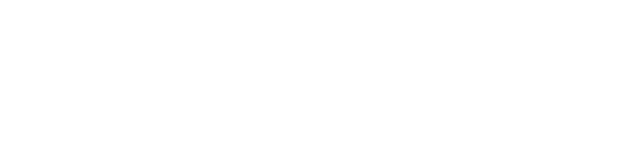
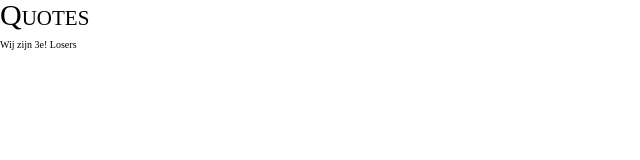
Before and after one commit to StijnHellem/scrum, a website built with webpack: page src/index.html in a window 1280 px wide. Shown: the whole page, without its empty margins (0-640 px from the left). Built offline with nearby package versions, Linux system fonts and the light colour scheme; some packages are replaced by stand-ins of ours; files whose address does not match are found by name.

Commit message:
index aangepast

```diff
--- a/src/index.html
+++ b/src/index.html
@@ -8,7 +8,8 @@
 </head>
 
 <body>
-
+<h1>Quotes</h1>
+<p>Wij zijn 3e! Losers</p>
 </body>
 
 </html>
```
